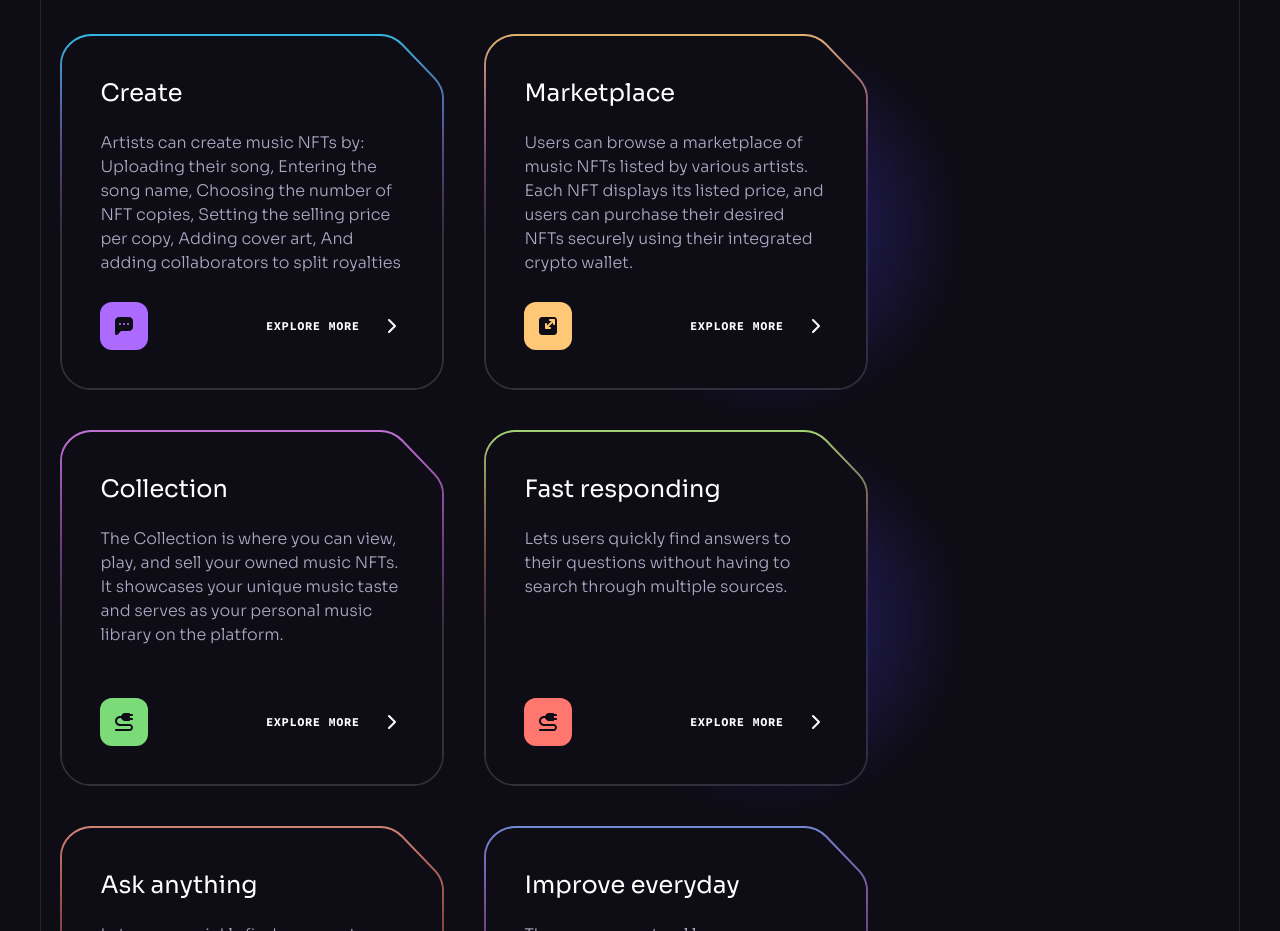
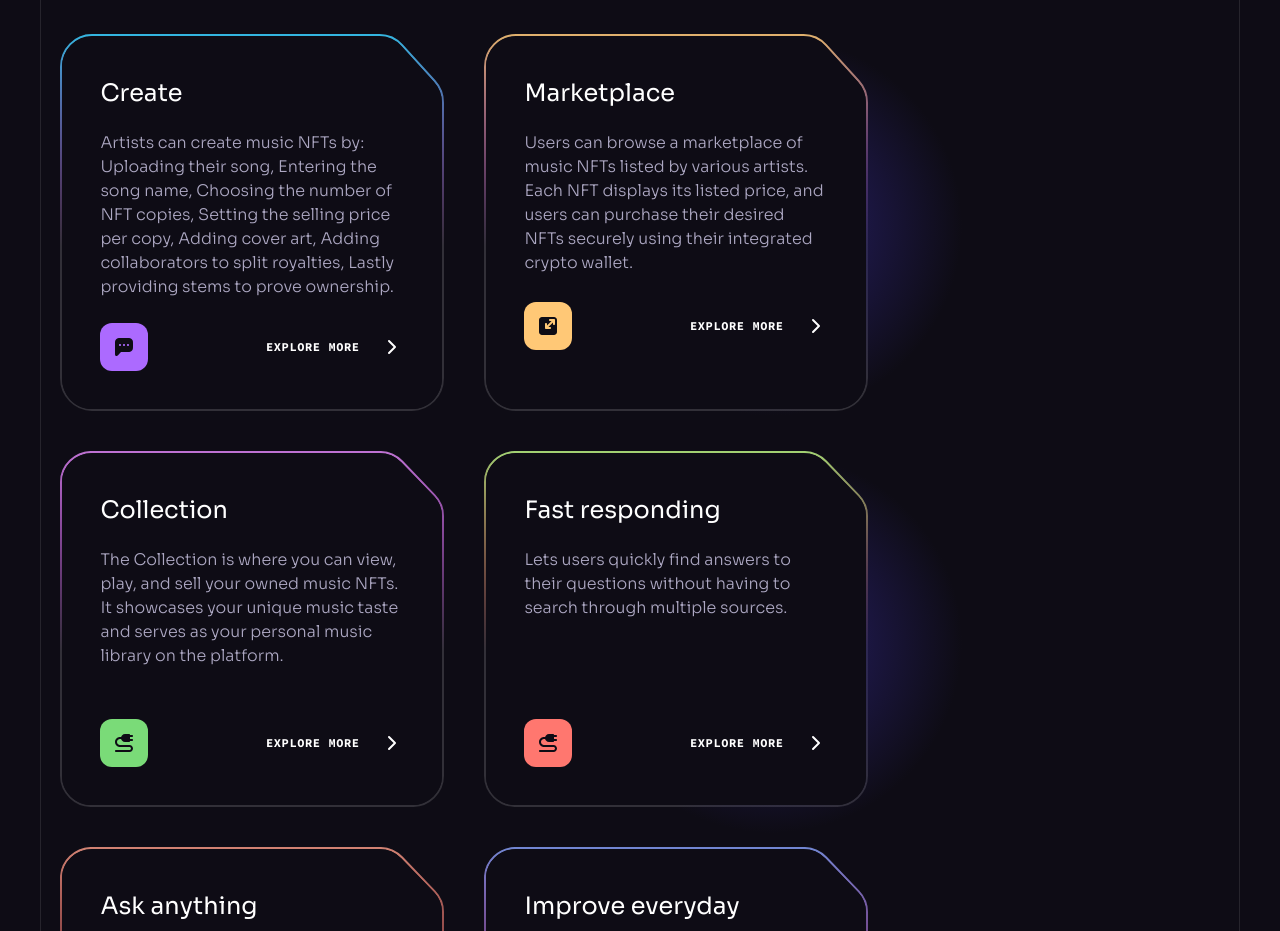
Before and after one commit to Phunyeletso/newfrequency, a React (Vite) app: page / in a window 1280 px wide. Shown: the part 1920-2851 px from the top of the page. Built offline with nearby package versions, Linux system fonts and the light colour scheme.

Commit message:
Update index.js

```diff
--- a/src/constants/index.js
+++ b/src/constants/index.js
@@ -245,7 +245,7 @@ export const benefits = [
   {
     id: "0",
     title: "Create",
-    text: "Artists can create music NFTs by: Uploading their song, Entering the song name, Choosing the number of NFT copies, Setting the selling price per copy, Adding cover art, And adding collaborators to split royalties",
+    text: "Artists can create music NFTs by: Uploading their song, Entering the song name, Choosing the number of NFT copies, Setting the selling price per copy, Adding cover art, Adding collaborators to split royalties, Lastly providing stems to prove ownership.",
     backgroundUrl: "./src/assets/benefits/card-1.svg",
     iconUrl: benefitIcon1,
     imageUrl: benefitImage2,
```
